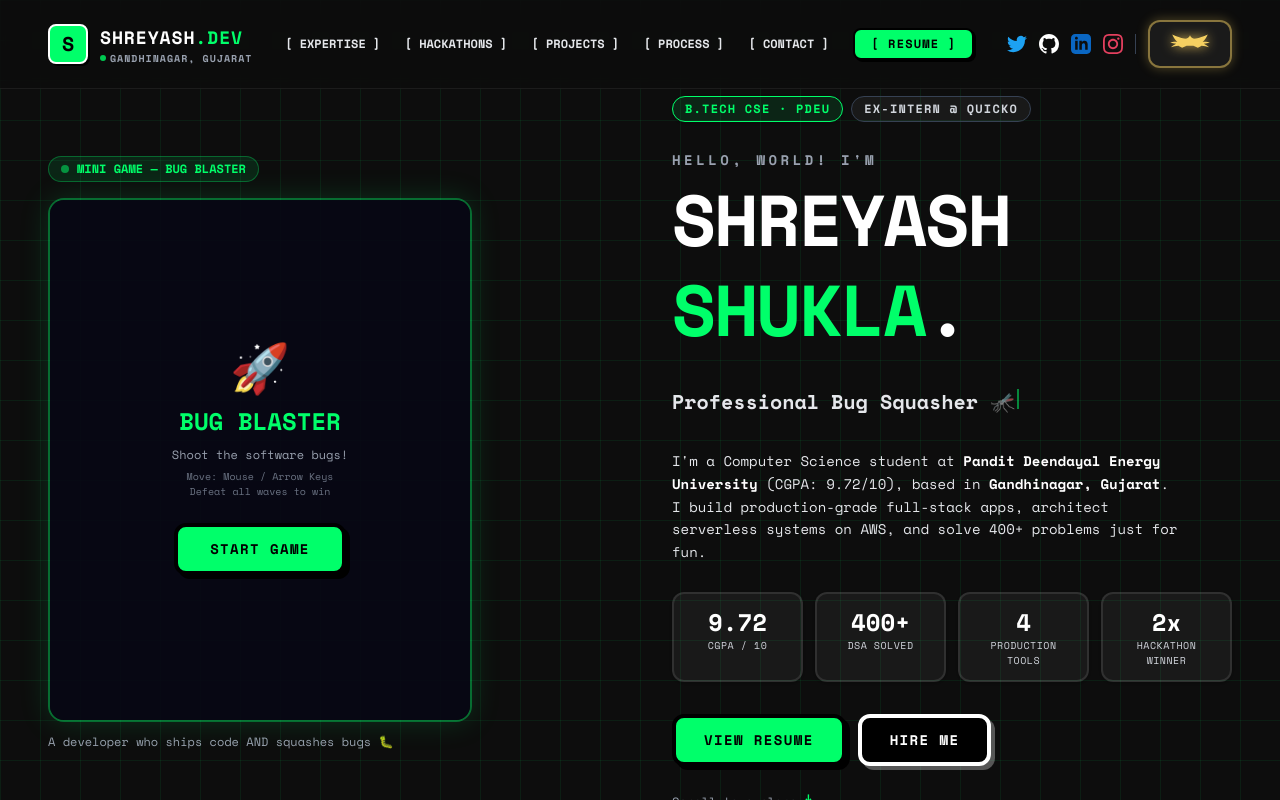
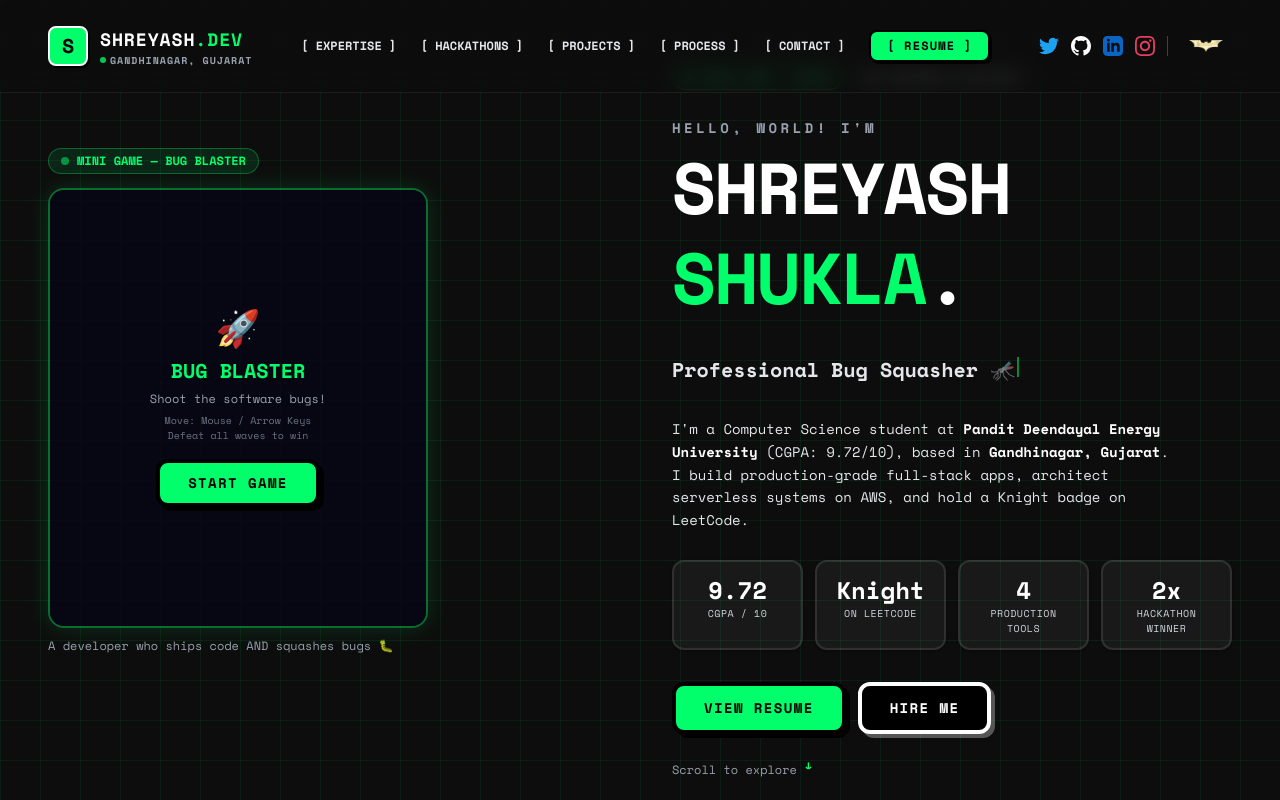
Before and after one commit to Shreyash-Shukla/portfolio, a Next.js app: page / in a window 1280 px wide. Shown: the top 800 px of the page. Built offline with nearby package versions, Linux system fonts and the light colour scheme.

Commit message:
bug fixes

```diff
--- a/components/Hero.jsx
+++ b/components/Hero.jsx
@@ -6,7 +6,7 @@ import dynamic from "next/dynamic";
 const SpaceShooter = dynamic(() => import("./SpaceShooter"), {
   ssr: false,
   loading: () => (
-    <div className="w-full max-w-[420px] h-[520px] rounded-2xl border-2 border-[#00FF6A]/30 bg-[#070714] flex items-center justify-center">
+    <div className="w-full max-w-[380px] h-[440px] rounded-2xl border-2 border-[#00FF6A]/30 bg-[#070714] flex items-center justify-center">
       <span className="font-mono text-[#00FF6A] text-sm animate-pulse">Loading game...</span>
     </div>
   ),
@@ -53,7 +53,7 @@ export default function Hero({ onOpenResume }) {
 
   const stats = [
     { value: "9.72", label: "CGPA / 10" },
-    { value: "400+", label: "DSA Solved" },
+    { value: "Knight", label: "on LeetCode" },
     { value: "4", label: "Production Tools" },
     { value: "2x", label: "Hackathon Winner" },
   ];
@@ -61,12 +61,12 @@ export default function Hero({ onOpenResume }) {
   return (
     <section
       id="hero"
-      className="min-h-screen flex items-center pt-24 pb-12 px-6 lg:px-12 max-w-[1440px] mx-auto"
+      className="min-h-screen flex items-center pt-20 lg:pt-16 pb-10 px-6 lg:px-12 max-w-[1440px] mx-auto"
     >
       <div className="w-full grid grid-cols-1 lg:grid-cols-2 gap-12 lg:gap-16 items-center">
 
         {/* ── Left: Game ── */}
-        <div className="flex flex-col items-center lg:items-start gap-3 order-2 lg:order-1">
+        <div className="flex flex-col items-center lg:items-start gap-2.5 order-2 lg:order-1 lg:-mt-10">
           <div className="inline-flex items-center gap-2 font-mono text-xs font-bold text-emerald-700 dark:text-[#00FF6A] bg-emerald-500/10 dark:bg-[#00FF6A]/10 border border-emerald-500/30 dark:border-[#00FF6A]/30 rounded-full px-3 py-1 mb-1">
             <span className="w-2 h-2 rounded-full bg-emerald-600 dark:bg-[#00FF6A] animate-pulse"></span>
             MINI GAME — BUG BLASTER
@@ -119,7 +119,7 @@ export default function Hero({ onOpenResume }) {
             (CGPA: 9.72/10), based in{" "}
             <span className="text-gray-900 dark:text-white font-bold">Gandhinagar, Gujarat</span>
             . I build production-grade full-stack apps, architect serverless systems on AWS, and
-            solve 400+ problems just for fun.
+            hold a Knight badge on LeetCode.
           </p>
 
           {/* Stats */}
@@ -129,7 +129,7 @@ export default function Hero({ onOpenResume }) {
                 key={s.label}
                 className="bg-white dark:bg-white/5 border-2 border-gray-300 dark:border-white/10 rounded-xl p-3 text-center hover:border-green-500 dark:hover:border-[#00FF6A]/50 transition-colors shadow-sm"
               >
-                <p className="font-mono font-black text-2xl text-gray-900 dark:text-white">
+                <p className="font-mono font-black text-xl sm:text-2xl text-gray-900 dark:text-white">
                   {s.value}
                 </p>
                 <p className="font-mono text-[10px] text-gray-700 dark:text-gray-300 uppercase tracking-wider">
--- a/components/Navbar.jsx
+++ b/components/Navbar.jsx
@@ -1,67 +1,8 @@
 "use client";
 
 import { useState, useEffect } from "react";
+import Image from "next/image";
 import { X, Menu } from "lucide-react";
-
-// Authentic Batman SVG Symbol — Classic DC Comics wide-wing bat silhouette
-function BatmanSymbol() {
-  return (
-    <svg
-      viewBox="0 0 300 130"
-      className="w-14 h-7"
-      style={{ filter: "drop-shadow(0 0 6px rgba(245,208,97,0.8))" }}
-    >
-      {/* Classic batman logo — wide wings, pointed ears, notched lower edge */}
-      <path
-        fill="#F5D061"
-        d="
-          M150 18
-          C145 30 135 38 118 36
-          C100 34 80 24 55 14
-          C62 30 72 46 82 54
-          C70 52 55 52 44 56
-          C52 60 65 63 76 63
-          C68 68 56 74 48 82
-          C60 78 76 74 88 74
-          C94 78 100 82 108 85
-          C116 82 124 78 132 74
-          C138 74 144 74 150 74
-          C156 74 162 74 168 74
-          C176 78 184 82 192 85
-          C200 82 206 78 212 74
-          C224 74 240 78 252 82
-          C244 74 232 68 224 63
-          C235 63 248 60 256 56
-          C245 52 230 52 218 54
-          C228 46 238 30 245 14
-          C220 24 200 34 182 36
-          C165 38 155 30 150 18 Z
-        "
-      />
-    </svg>
-  );
-}
-
-// Authentic Superman Shield SVG — Classic pentagon with bold diagonal S
-function SupermanSymbol() {
-  return (
-    <svg
-      viewBox="0 0 80 95"
-      className="w-7 h-8"
-      style={{ filter: "drop-shadow(0 0 6px rgba(229,9,20,0.8))" }}
-    >
-      {/* Outer shield — classic pentagon shape */}
-      <path d="M40 2 L74 20 L74 60 L40 93 L6 60 L6 20 Z" fill="#CC0000" stroke="#FFCC00" strokeWidth="4" strokeLinejoin="round"/>
-      {/* Inner yellow frame */}
-      <path d="M40 12 L66 26 L66 57 L40 82 L14 57 L14 26 Z" fill="#FFCC00"/>
-      {/* Red S shape — top half */}
-      <path d="M52 20 C58 20 63 25 63 31 C63 37 58 41 52 43 L38 43 C35 43 33 45 33 48 C33 51 35 53 38 53 L54 53 C52 55 48 57 44 57 L30 57 C24 57 19 52 19 46 C19 40 24 36 30 34 L44 34 C47 34 49 32 49 29 C49 26 47 24 44 24 L30 24 C32 22 36 20 40 20 Z" fill="#CC0000"/>
-      {/* Red S shape — bottom half */}
-      <path d="M28 57 C22 57 17 52 17 46 C17 43 18 41 20 39 L34 39 C31 39 29 41 29 44 C29 47 31 49 34 49 L48 49 L48 53 L32 53 C36 53 38 55 40 57 Z" fill="#CC0000" opacity="0"/>
-    </svg>
-  );
-}
-
 
 export default function Navbar({ isDarkMode, setIsDarkMode, onOpenResume }) {
   const [scrolled, setScrolled] = useState(false);
@@ -151,18 +92,30 @@ export default function Navbar({ isDarkMode, setIsDarkMode, onOpenResume }) {
             </a>
           </div>
 
-          {/* Batman / Superman Toggle — Symbol Only */}
+          {/* Batman Mode Toggle */}
           <button
             onClick={() => setIsDarkMode(!isDarkMode)}
-            aria-label={isDarkMode ? "Switch to Light Mode (Superman)" : "Switch to Dark Mode (Batman)"}
-            title={isDarkMode ? "Light Mode ☀️" : "Dark Mode 🌙"}
-            className={`flex items-center justify-center px-3 py-2 rounded-xl border-2 transition-all hover:scale-105 active:scale-95 ${
-              isDarkMode
-                ? "bg-[#1A1A1A] border-[#F5D061]/50 shadow-[0_0_12px_rgba(245,208,97,0.3)]"
-                : "bg-gray-900 border-[#FFCC00]/50 shadow-[0_0_12px_rgba(229,9,20,0.3)]"
-            }`}
+            aria-label="Batman Mode"
+            title={isDarkMode ? "Switch to Light Mode" : "Switch to Dark Mode"}
+            className="group flex items-center justify-center p-1.5 transition-all cursor-pointer"
           >
-            {isDarkMode ? <BatmanSymbol /> : <SupermanSymbol />}
+            {isDarkMode ? (
+              <Image
+                src="/batman.png"
+                alt="Batman Mode"
+                width={48}
+                height={48}
+                className="w-10 h-10 transition-all duration-300 group-hover:scale-125 invert-[92%] sepia-[94%] saturate-[6179%] hue-rotate-[352deg] brightness-[101%] contrast-[106%]"
+              />
+            ) : (
+              <Image
+                src="/batman.png"
+                alt="Batman Mode"
+                width={48}
+                height={48}
+                className="w-10 h-10 transition-all duration-300 group-hover:scale-125 grayscale opacity-50"
+              />
+            )}
           </button>
 
           {/* Mobile Toggle */}
--- a/components/SpaceShooter.jsx
+++ b/components/SpaceShooter.jsx
@@ -2,8 +2,8 @@
 
 import { useEffect, useRef, useState, useCallback } from "react";
 
-const CANVAS_W = 420;
-const CANVAS_H = 520;
+const CANVAS_W = 380;
+const CANVAS_H = 440;
 const PLAYER_W = 36;
 const PLAYER_H = 42;
 const BULLET_W = 4;
@@ -644,22 +644,22 @@ export default function SpaceShooter() {
   }, []);
 
   return (
-    <div className="flex flex-col items-center gap-3 select-none">
-      <div className="relative rounded-2xl overflow-hidden border-2 border-[#00FF6A]/40 shadow-[0_0_30px_rgba(0,255,106,0.15)]">
+    <div className="flex flex-col items-center gap-2 select-none w-full max-w-[380px]">
+      <div className="relative rounded-2xl overflow-hidden border-2 border-[#00FF6A]/40 shadow-[0_0_24px_rgba(0,255,106,0.15)] w-full">
         <canvas
           ref={canvasRef}
           width={CANVAS_W}
           height={CANVAS_H}
-          className="block w-full max-w-[420px]"
+          className="block w-full max-w-[380px] h-auto"
           style={{ imageRendering: "pixelated" }}
         />
 
         {/* Idle overlay */}
         {gamePhase === "idle" && (
-          <div className="absolute inset-0 flex flex-col items-center justify-center bg-[#070714]/90 gap-6">
-            <div className="text-center px-6">
-              <div className="text-5xl mb-3">🚀</div>
-              <h3 className="font-mono font-black text-[#00FF6A] text-2xl mb-2">BUG BLASTER</h3>
+          <div className="absolute inset-0 flex flex-col items-center justify-center bg-[#070714]/90 gap-4 p-4">
+            <div className="text-center px-4">
+              <div className="text-4xl mb-2">🚀</div>
+              <h3 className="font-mono font-black text-[#00FF6A] text-xl mb-1">BUG BLASTER</h3>
               <p className="font-mono text-gray-400 text-xs leading-relaxed mb-1">
                 Shoot the software bugs!
               </p>
@@ -670,7 +670,7 @@ export default function SpaceShooter() {
             </div>
             <button
               onClick={startGame}
-              className="font-mono font-black text-black bg-[#00FF6A] px-8 py-3 rounded-xl border-4 border-black shadow-[4px_4px_0px_0px_rgba(0,0,0,1)] hover:translate-x-0.5 hover:translate-y-0.5 hover:shadow-[3px_3px_0px_0px_rgba(0,0,0,1)] transition-all text-sm uppercase tracking-widest"
+              className="font-mono font-black text-black bg-[#00FF6A] px-7 py-2.5 rounded-xl border-4 border-black shadow-[4px_4px_0px_0px_rgba(0,0,0,1)] hover:translate-x-0.5 hover:translate-y-0.5 hover:shadow-[3px_3px_0px_0px_rgba(0,0,0,1)] transition-all text-xs sm:text-sm uppercase tracking-widest"
             >
               START GAME
             </button>
```
Also changed, not shown: public/batman.png (added).
